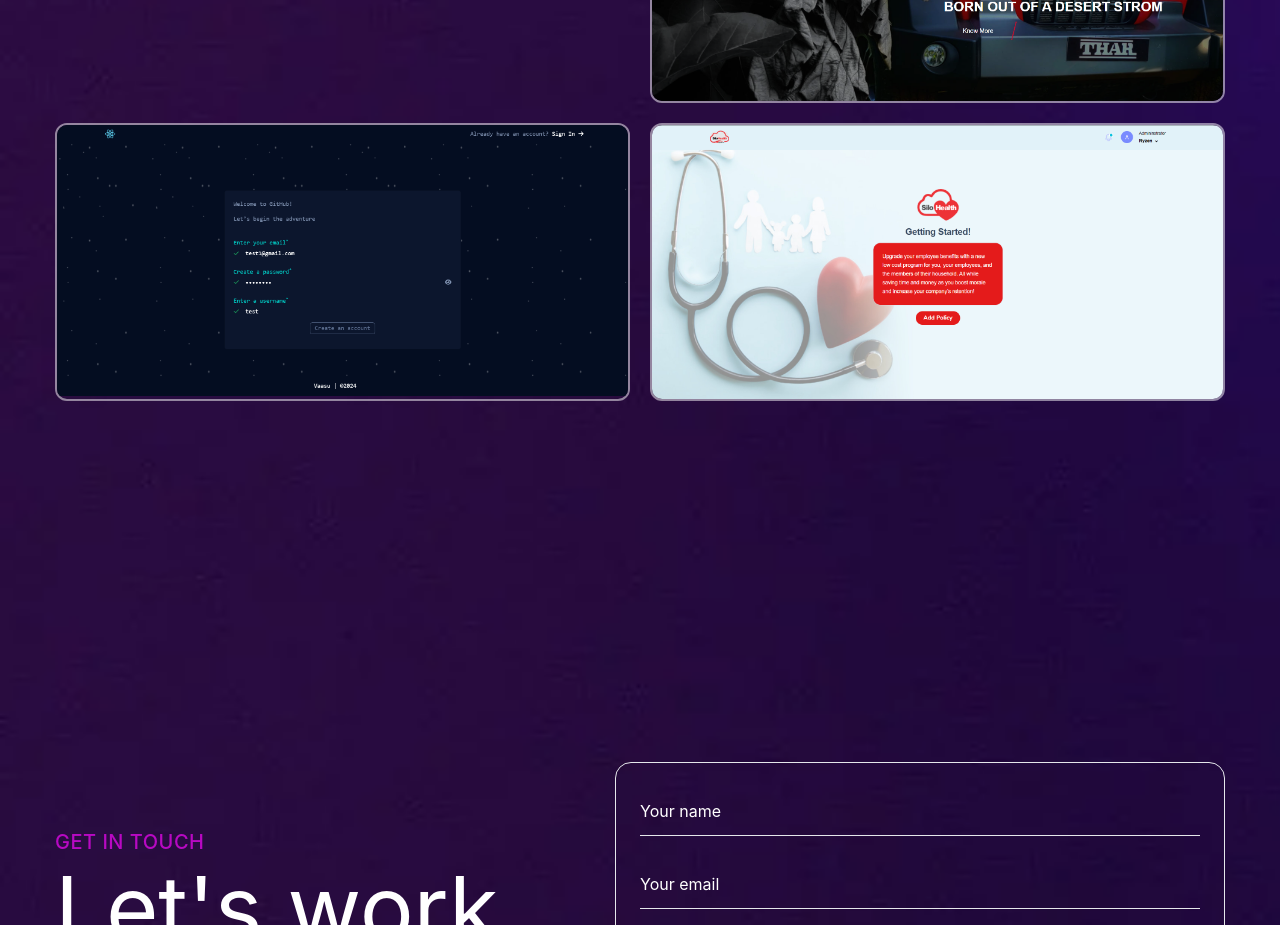
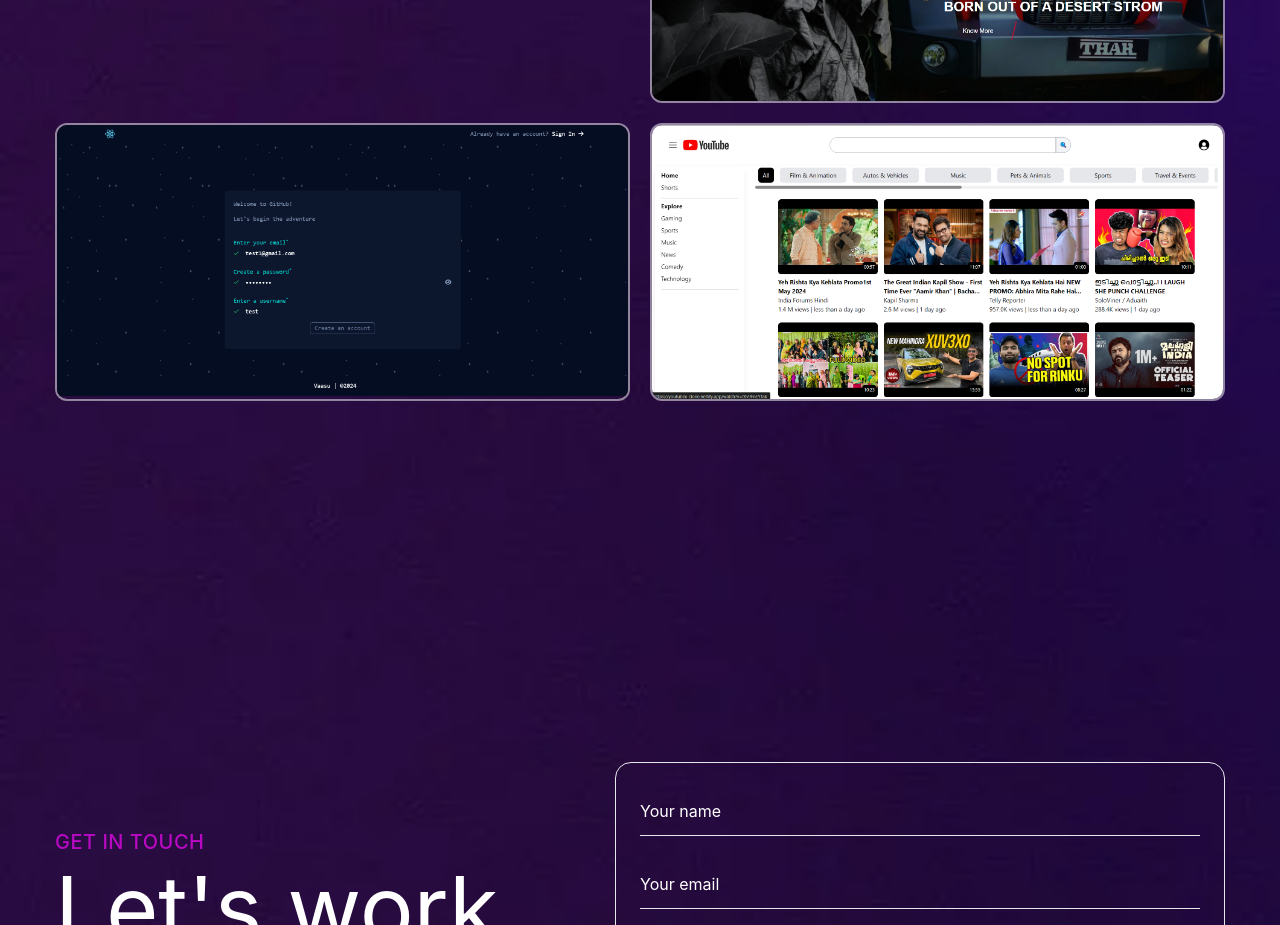
Before and after one commit to vaasumane/varsha-portfolio, a React (Create React App) app: page / in a window 1280 px wide. Shown: the part 2440-3365 px from the top of the page. Built offline with nearby package versions, Linux system fonts and the light colour scheme.

Commit message:
added youtube project

```diff
--- a/src/Constant.js
+++ b/src/Constant.js
@@ -51,7 +51,7 @@ export const react_projects = [
   {
     title: "Thar Trek",
     image: "./projects/thar-trek.png",
-    link: "https://thar-trek.netlify.app/",
+    link: "https://thartrek.netlify.app/",
   },
   {
     title: "Github Signup",
@@ -59,9 +59,9 @@ export const react_projects = [
     link: "https://github-form.netlify.app/",
   },
   {
-    title: "Healthcare",
-    image: "./projects/healthcare.png",
-    link: "https://sitehealth.netlify.app/",
+    title: "YouTube Clone",
+    image: "./projects/mytube.png",
+    link: "https://youtubex-clone.netlify.app/",
   },
 ];
 export const php_projects = [
```
Also changed, not shown: public/projects/mytube.png (added).
